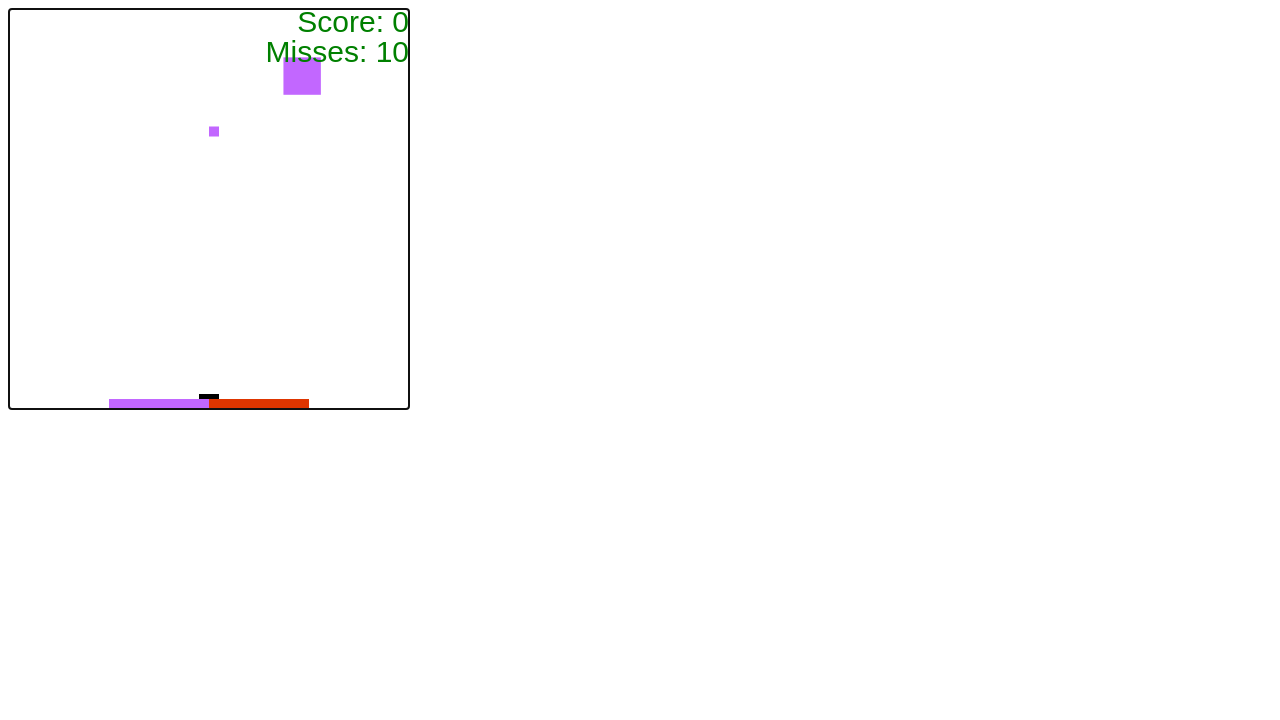
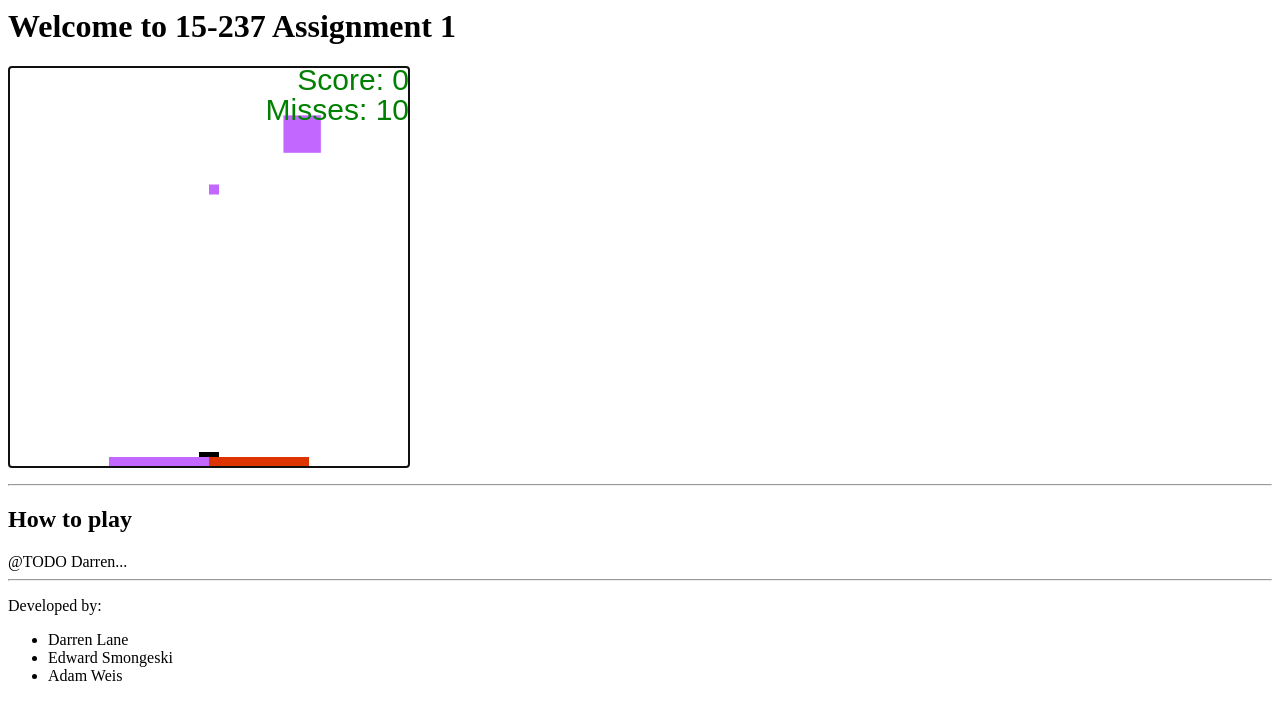
Before and after one commit to dslane/derp-archer, a plain HTML site: page index.html in a window 1280 px wide. Drawn offline with Linux system fonts and the light colour scheme.

Commit message:
Added some nicer layout and fixed the html

```diff
--- a/index.html
+++ b/index.html
@@ -1,8 +1,32 @@
+<!DOCTYPE>
+<head>
+  <title>Block Game</title>
+</head>
 <html>
-<canvas id="myCanvas" width="400" height="400"
-        style="border:1px solid #000000;">
-    No canvas available!
-</canvas>
-<script src="script.js">
-</script>
+  <header>
+    <h1>Welcome to 15-237 Assignment 1</h1>
+  </header>
+  <canvas id="myCanvas" width="400" height="400"
+    style="border:1px solid #000000;">
+    No canvas available! <!-- Error on creating canvas -->
+  </canvas>
+
+  <script src="script.js">
+  </script>
+  <p>
+    <hr>
+    <h2>How to play</h2>
+    @TODO Darren...
+    <hr>
+  </p>
+  <footer>
+    <p>
+      Developed by:
+      <ul>
+        <li>Darren Lane</li>
+        <li>Edward Smongeski</li>
+        <li>Adam Weis</li>
+      </ul>
+    </p>
+  </footer>
 </html>
```
